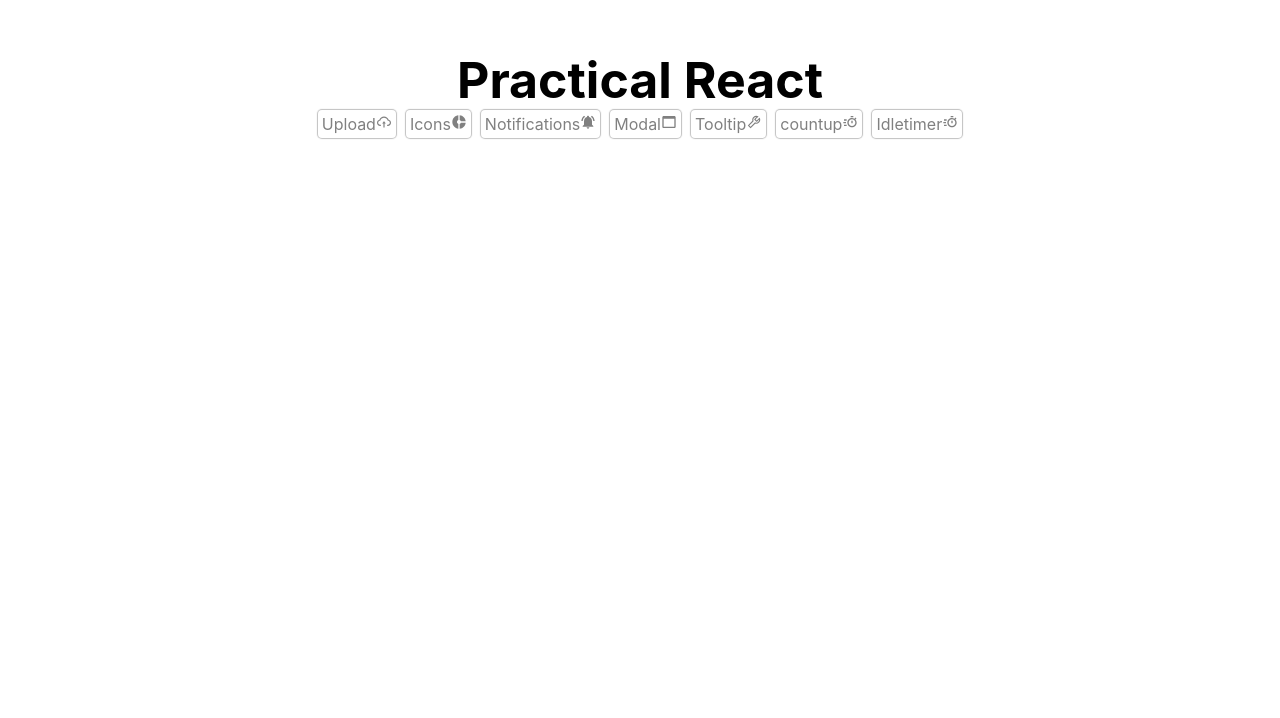
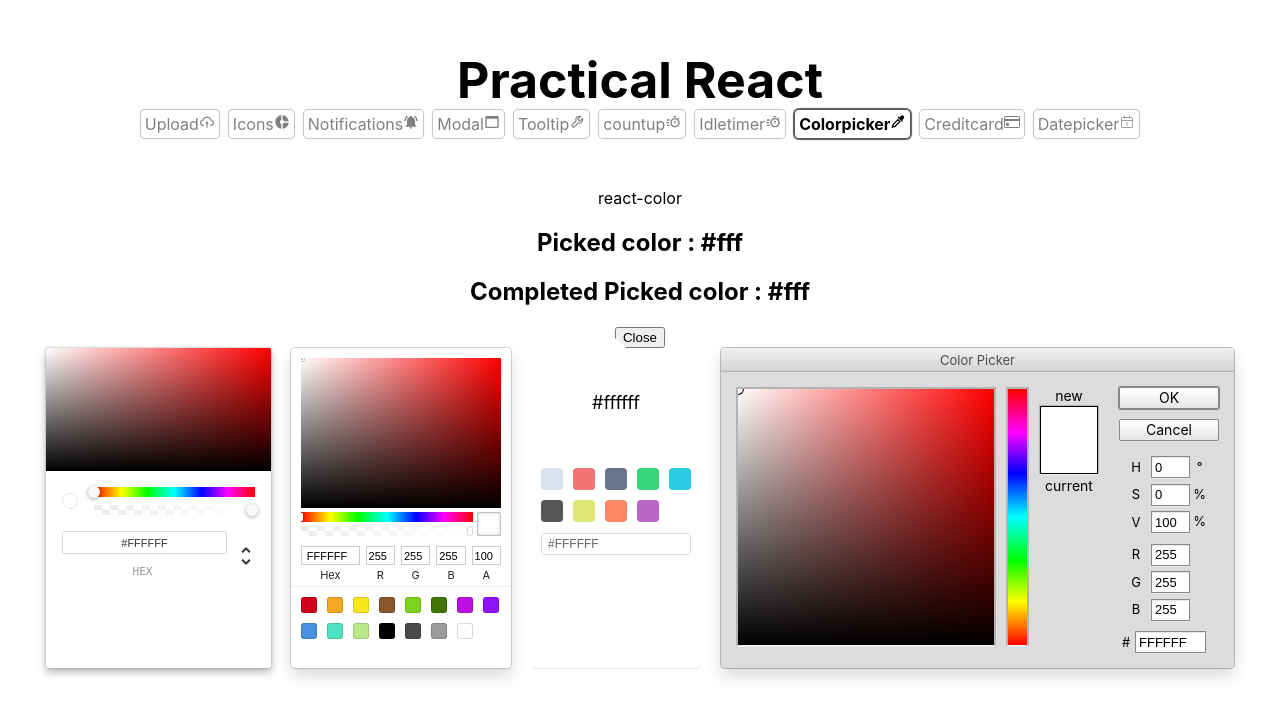
Before and after one commit to PlanZGit/PracticalReact, a React (Create React App) app in the folder my-app/: page /colorpicker in a window 1280 px wide. Shown: the top 718 px of the page. Built offline with nearby package versions, Linux system fonts and the light colour scheme.

Commit message:
Added color/date picker & creditcard display

```diff
--- a/my-app/package.json
+++ b/my-app/package.json
@@ -8,7 +8,10 @@
     "@testing-library/user-event": "^13.5.0",
     "@tippyjs/react": "^4.2.6",
     "react": "^18.2.0",
+    "react-color": "^2.19.3",
     "react-countup": "^6.4.2",
+    "react-credit-cards": "^0.8.3",
+    "react-datepicker": "^4.11.0",
     "react-dom": "^18.2.0",
     "react-icons": "^4.7.1",
     "react-idle-timer": "^5.5.3",
--- a/my-app/src/App.js
+++ b/my-app/src/App.js
@@ -8,6 +8,9 @@
 import Tooltip from "./components/Tooltip";
 import Countup from "./components/Countup";
 import ReactIdleTimer from "./components/idletimer/ReactIdleTimer";
+import Colorpicker from "./components/Colorpicker";
+import Creditcard from "./components/Creditcard";
+import Datepicker from "./components/Datepicker";
 
 function App() {
   return (
@@ -22,6 +25,9 @@
         <Route path="tooltip" element={<Tooltip />} />
         <Route path="countup" element={<Countup />} />
         <Route path="idletimer" element={<ReactIdleTimer />} />
+        <Route path="colorpicker" element={<Colorpicker />} />
+        <Route path="creditcards" element={<Creditcard />} />
+        <Route path="datepicker" element={<Datepicker />} />
       </Routes>
     </div>
   );
--- /dev/null
+++ b/my-app/src/components/Colorpicker.js
@@ -0,0 +1,61 @@
+import React, { useState } from "react";
+import {
+  SketchPicker,
+  PhotoshopPicker,
+  BlockPicker,
+  ChromePicker,
+} from "react-color";
+
+const Colorpicker = () => {
+  const [color, setColor] = useState("#fff");
+  const [completedColor, setCompletedColor] = useState("#fff");
+
+  const [showPicker, setShowPicker] = useState(true);
+
+  const handleChangeComplete = () => {
+    setCompletedColor(color);
+  };
+
+  return (
+    <div>
+      <div>react-color</div>
+      <h2>Picked color : {color}</h2>
+      <h2>Completed Picked color : {completedColor}</h2>
+
+      <button onClick={() => setShowPicker(!showPicker)}>
+        {showPicker ? "Close" : "Open"}
+      </button>
+
+      {showPicker ? (
+        <div
+          style={{
+            display: "flex",
+            flexWrap: "wrap",
+            justifyContent: "center",
+            gap: "20px",
+          }}>
+          <ChromePicker
+            color={color}
+            onChange={(updatedColor) => setColor(updatedColor.hex)}
+            onChangeComplete={handleChangeComplete}
+            disableAlpha={false}
+          />
+          <SketchPicker
+            color={color}
+            onChange={(updatedColor) => setColor(updatedColor.hex)}
+          />
+          <BlockPicker
+            color={color}
+            onChange={(updatedColor) => setColor(updatedColor.hex)}
+          />
+          <PhotoshopPicker
+            color={color}
+            onChange={(updatedColor) => setColor(updatedColor.hex)}
+          />
+        </div>
+      ) : null}
+    </div>
+  );
+};
+
+export default Colorpicker;
--- /dev/null
+++ b/my-app/src/components/Creditcard.js
@@ -0,0 +1,40 @@
+import React, { useState } from "react";
+import Cards from "react-credit-cards";
+import "react-credit-cards/es/styles-compiled.css";
+
+const Creditcard = () => {
+  const initialState = {
+    cvc: "",
+    expiry: "",
+    focus: "",
+    name: "",
+    number: "",
+  };
+
+  const [card, setCard] = useState(initialState);
+
+  return (
+    <div>
+      <div>react-credit-cards</div>
+      <div>
+        <form>
+          <input
+            type="tele"
+            name="number"
+            placeholder="Card Number"
+            onChange={(e) => setCard({ ...card, number: e.target.value })}
+          />
+        </form>
+        <Cards
+          cvc={card.cvc}
+          expiry={card.expiry}
+          focused={card.focus}
+          name={card.name}
+          number={card.number}
+        />
+      </div>
+    </div>
+  );
+};
+
+export default Creditcard;
--- /dev/null
+++ b/my-app/src/components/Datepicker.js
@@ -0,0 +1,35 @@
+import React, { useState } from "react";
+import { useEffect } from "react";
+import DatePicker from "react-datepicker";
+import "react-datepicker/dist/react-datepicker.css";
+
+const Datepicker = () => {
+  const [startDate, setStartDate] = useState(new Date());
+
+  useEffect(() => {
+    document.getElementById("theDate").value = new Date()
+      .toISOString()
+      .substring(0, 10);
+  }, []);
+
+  return (
+    <div>
+      <div>react-datepicker VS input type="date"</div>
+      input type="date" <input type="date" id="theDate"></input>
+      <div>
+        <DatePicker
+          selected={startDate}
+          onChange={(date) => setStartDate(date)}
+          dateFormat={"MM/dd/yyyy"}
+          maxDate={new Date()}
+          filterDate={(date) => date.getDay() != 6 && date.getDay() != 0}
+          isClearable
+          showYearDropdown
+          scrollableMonthYearDropdown
+        />
+      </div>
+    </div>
+  );
+};
+
+export default Datepicker;
--- a/my-app/src/components/Navbar.js
+++ b/my-app/src/components/Navbar.js
@@ -4,6 +4,9 @@
 import { MdNotificationsActive } from "react-icons/md";
 import { AiOutlineCloudUpload, AiOutlineTool } from "react-icons/ai";
 import { BiWindow, BiTimer } from "react-icons/bi";
+import { CgColorPicker } from "react-icons/cg";
+import { BsCreditCard } from "react-icons/bs";
+import { CiCalendarDate } from "react-icons/ci";
 
 function Navbar() {
   return (
@@ -60,6 +63,21 @@
           Idletimer
           <BiTimer />
         </NavLink>
+
+        <NavLink to="/colorpicker">
+          Colorpicker
+          <CgColorPicker />
+        </NavLink>
+
+        <NavLink to="/creditcards">
+          Creditcard
+          <BsCreditCard />
+        </NavLink>
+
+        <NavLink to="/datepicker">
+          Datepicker
+          <CiCalendarDate />
+        </NavLink>
       </nav>
     </div>
   );
--- a/my-app/src/components/idletimer/ReactIdleTimer.js
+++ b/my-app/src/components/idletimer/ReactIdleTimer.js
@@ -1,11 +1,10 @@
 import { useIdleTimer } from "react-idle-timer";
 import React, { useState } from "react";
-import CountUp, { useCountUp } from "react-countup";
 
 export const ReactIdleTimer = () => {
-  const [sessionTimer, setSessionTimer] = useState(2);
+  // const [sessionTimer, setSessionTimer] = useState(2);
+  const sessionTimer = 2;
   const [type, setType] = useState(null);
-  const [closing, setClosing] = useState(null);
 
   const SessionPresence = (presence) => {
     // Handle state changes in one function
@@ -14,7 +13,9 @@
   const onIdle = () => {
     // Close Modal Prompt
     // Do some idle action like log out your user
+    // console.log(Session);
   };
+  // eslint-disable-next-line
   const Session = useIdleTimer({
     onIdle,
     onPresenceChange: SessionPresence,
@@ -23,6 +24,7 @@
 
   return (
     <div>
+      react-idle-timer
       <div>
         {sessionTimer}sec presenceType : {type ? type : "active"}
       </div>
```
Also changed, not shown: 2 other files (tests, documents, lock files or other folders).
